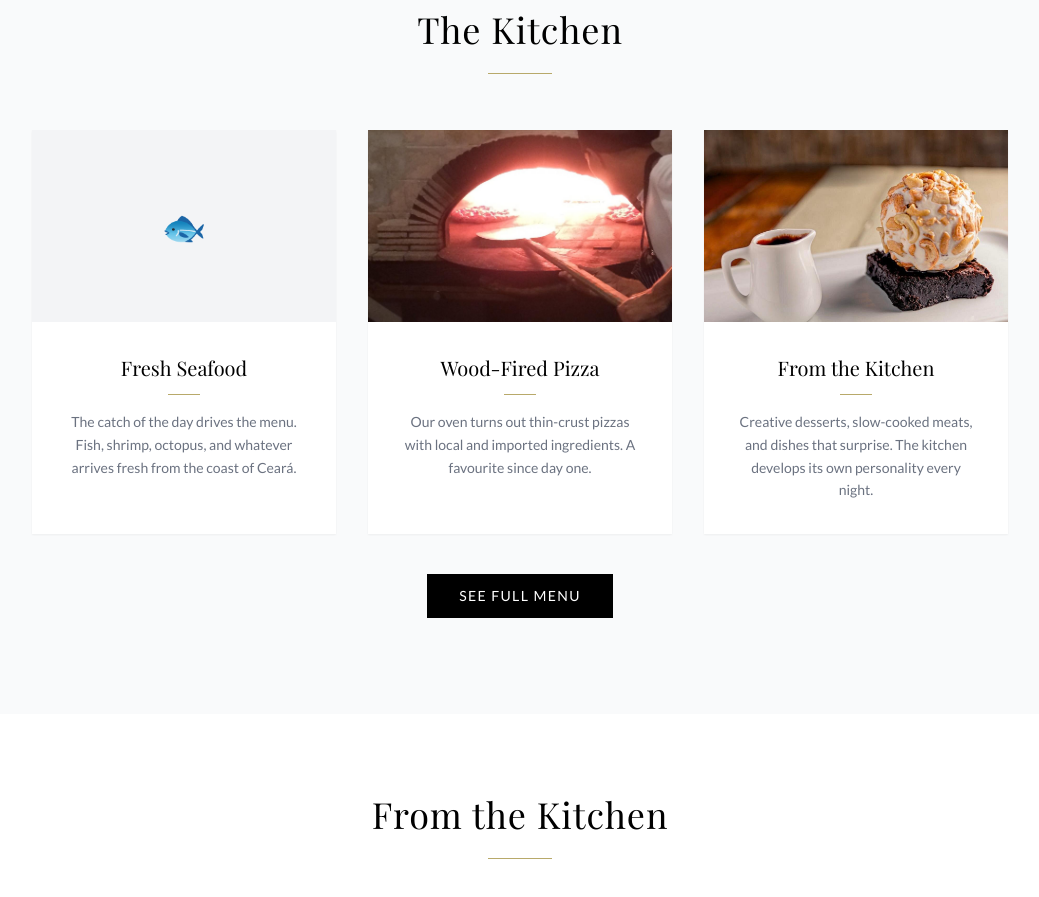
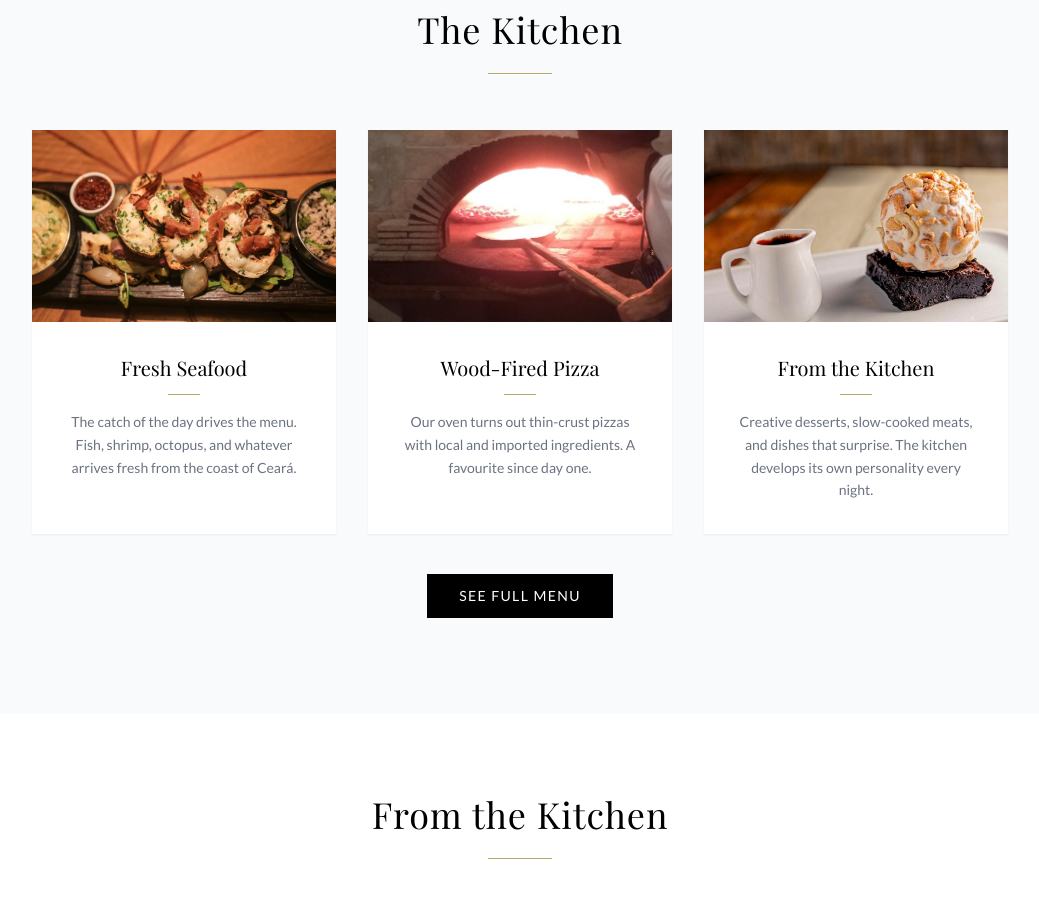
Before and after one commit to SparkwaveAI1/muda-restaurant, a React (Vite) app: page / in a window 1280 px wide. Shown: the part 1700-2597 px from the top of the page, without its empty margins (120-1159 px from the left). Built offline with nearby package versions, Linux system fonts and the light colour scheme; a web font is replaced by a local one.

Commit message:
feat(images): seafood photo for Fresh Seafood feature card [NO-TASK: muda-images]

```diff
--- a/src/pages/Home.tsx
+++ b/src/pages/Home.tsx
@@ -108,7 +108,8 @@ export default function Home() {
               {
                 title: 'Fresh Seafood',
                 desc: 'The catch of the day drives the menu. Fish, shrimp, octopus, and whatever arrives fresh from the coast of Ceará.',
-                img: null,
+                img: '/images/muda-seafood.jpg',
+                imgAlt: 'Fresh seafood at MUDA Restaurant',
                 icon: '🐟',
               },
               {
```
Also changed, not shown: public/images/muda-seafood.jpg (added).
